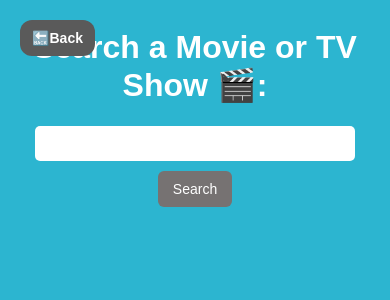
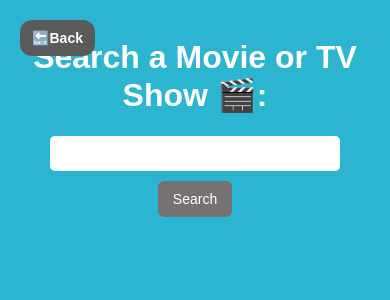
Before and after one commit to seang673/MovieTVShowReview, a Flask app: page /discover in a window 390 px wide. Shown: the top 300 px of the page. Run offline with Flask 3, Linux system fonts and the light colour scheme; some libraries are stand-ins or nearby versions.

Commit message:
Mobile Responsiveness

```diff
--- a/static/discover.css
+++ b/static/discover.css
@@ -73,6 +73,10 @@ button:hover{
     button{
         padding: 10px 15px;
         font-size:14px;
+    }
+    .search-form{
+        margin: 10px auto 0;
+        width: 90%;
     }
 }
 
--- a/static/main.css
+++ b/static/main.css
@@ -57,7 +57,7 @@ body{
 
   .main-container,
   .x-container {
-    margin: 0 auto;
+    margin: 10px auto 0;
     width: 90%;
   }
 
--- a/static/news.css
+++ b/static/news.css
@@ -59,7 +59,13 @@ h3{
     cursor:pointer;
     transition: background-color 0.3s ease-in-out;
 }
+@media screen and (max-width: 600px){
 
+    .main-container{
+        margin: 10px auto 0;
+        width: 90%;
+    }
+}
 .back:hover{
     background:rgb(43, 43, 43)
 }
--- a/templates/discover.html
+++ b/templates/discover.html
@@ -12,7 +12,7 @@
         <button class="back" onclick="history.back()"><b>🔙Back</b></button>
 
         <!--Search Form-->
-        <form onsubmit="searchMedia(); return false;">
+        <form class="search-form" onsubmit="searchMedia(); return false;">
             <h1>Search a Movie or TV Show 🎬:</h1>
             <input type="text" id="searchBox" required>
             <button type="submit">Search</button>
--- a/templates/news.html
+++ b/templates/news.html
@@ -8,6 +8,7 @@
 </head>
 <body>
     <button class="back" onclick="history.back()"><b>🔙Back</b></button>
+    <div class="main-container">
         <h1> Movie & TV News🍿</h1>
         <div id="news-container">
             <div class="movie-news">
@@ -18,8 +19,9 @@
                 <h2>TV Show News and Articles</h2>
                 <div id="showsNews"></div>
             </div>
+        </div>
+    </div>
 
-    </div>
     <script src="{{ url_for('static', filename='newsScript.js') }}"></script>
 </body>
 
```
Also changed, not shown: static/upcoming.css (+8 -0 lines), templates/upcoming.html (+6 -3 lines). Lines whose indentation alone changed are shown as unchanged.
